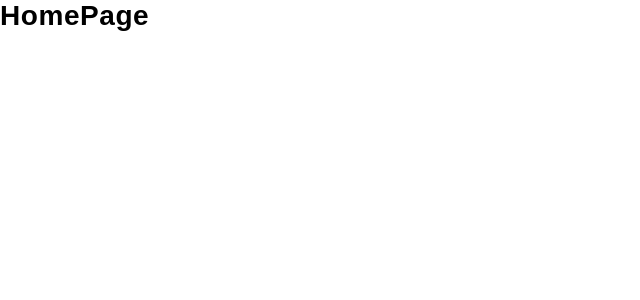
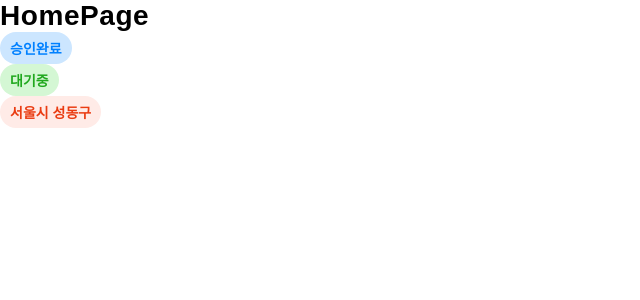
Before and after one commit to Party-Time-Job/Party-Time-Job, a Next.js app: page / in a window 1280 px wide. Shown: the top 300 px of the page, without its empty margins (0-640 px from the left). Built offline with nearby package versions, Linux system fonts and the light colour scheme; a web font is replaced by a local one.

Commit message:
chore: 공통컴포넌트 Badge 제작

```diff
--- a/src/app/globals.css
+++ b/src/app/globals.css
@@ -72,3 +72,33 @@ h3 {
 .rounded-70 {
   border-radius: 70%;
 }
+
+.approved {
+  border-radius: 20px;
+  background: var(--The-julge-blue-10, #CCE6FF);
+  color: var(--The-julge-blue-20, #0080FF);
+  font-size: 14px;
+  font-style: normal;
+  font-weight: 700;
+  line-height: normal;
+}
+
+.pending {
+  color: var(--The-julge-green-20, #20A81E);
+  font-size: 14px;
+  font-style: normal;
+  font-weight: 700;
+  line-height: normal;
+  border-radius: 20px;
+  background: var(--The-julge-green-10, #D4F7D4);
+}
+
+.location {
+  border-radius: 20px;
+  background: var(--The-julge-red-10, #FFEBE7);
+  color: var(--The-julge-primary, #EA3C12);
+  font-size: 14px;
+  font-style: normal;
+  font-weight: 700;
+  line-height: normal;
+}
--- a/src/app/page.tsx
+++ b/src/app/page.tsx
@@ -1,7 +1,12 @@
+import Badge from '@/shared/UI/Badge';
+
 export default function Home() {
   return (
     <>
       <h1>HomePage</h1>
+      <Badge type='approved'>승인완료</Badge>
+      <Badge type='pending'>대기중</Badge>
+      <Badge type='location'>서울시 성동구</Badge>
     </>
   );
 }
--- a/src/shared/ui/Badge.tsx
+++ b/src/shared/ui/Badge.tsx
@@ -1,15 +1,26 @@
+/**
+ * @param {string} children
+ * 버튼에 들어갈 내용을 입력시면 됩니다
+ * @param {string} type
+ * type은 총 3가지로 approved: 승인완료, pending: 대기중, location: 위치뱃지
+ * 기본값은 pendng으로 설정했습니다
+ */
+
 import Text from './Text';
 
 interface BadgeComponentProps {
   children: React.ReactNode;
-  width?: string;
-  color?: string;
+  type?: string;
 }
 
-const Badge = ({ children, width, color }: BadgeComponentProps) => {
+const Badge = ({ children, type = 'pending' }: BadgeComponentProps) => {
   return (
-    <div className={`${width} ${color}`}>
-      <Text>{children}</Text>
+    <div className='flex items-start gap-1'>
+      <div
+        className={`${type} flex items-center justify-center rounded-[20px] px-[10px] py-[6px]`}
+      >
+        <Text>{children}</Text>
+      </div>
     </div>
   );
 };
```
